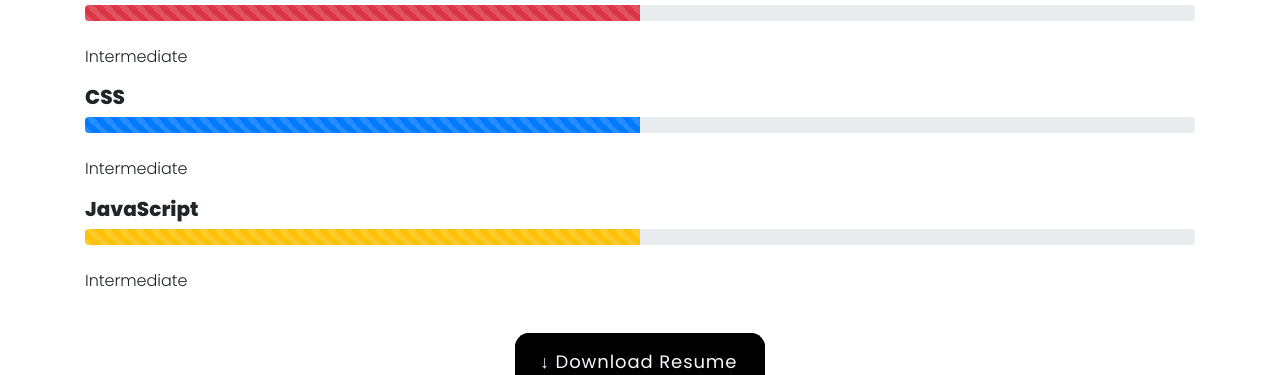
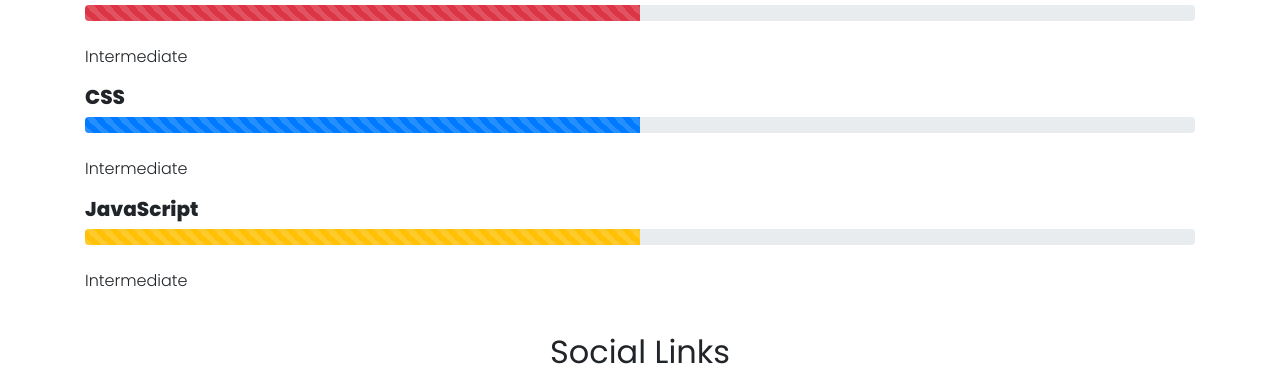
Before and after one commit to Vaideeshwarsiva2006/Vaideesh-Siva, a plain HTML site: page index.html in a window 1280 px wide. Shown: the part 530-905 px from the top of the page. Drawn offline with nearby package versions, Linux system fonts and the light colour scheme; a web font is replaced by a local one.

Commit message:
Update index.html

```diff
--- a/index.html
+++ b/index.html
@@ -72,10 +72,7 @@
           </div>
           <br>
           <p class="font-weight-light">Intermediate</p>
-          <br>
-            <center><a href="High School Resume.pdf" download><button class="cssbuttons-io">
-              <span></path><path fill="currentColor"></path></svg>&#8595 Download Resume</span>
-            </button></a></center>
+
           <br>
           <h2 class="text-center">Social Links</h2>
           <center><a href="https://github.com/Vaideeshwarsiva2006"><i class="bi bi-github text-center" style="font-size: 40px"></i></a></center>
```
